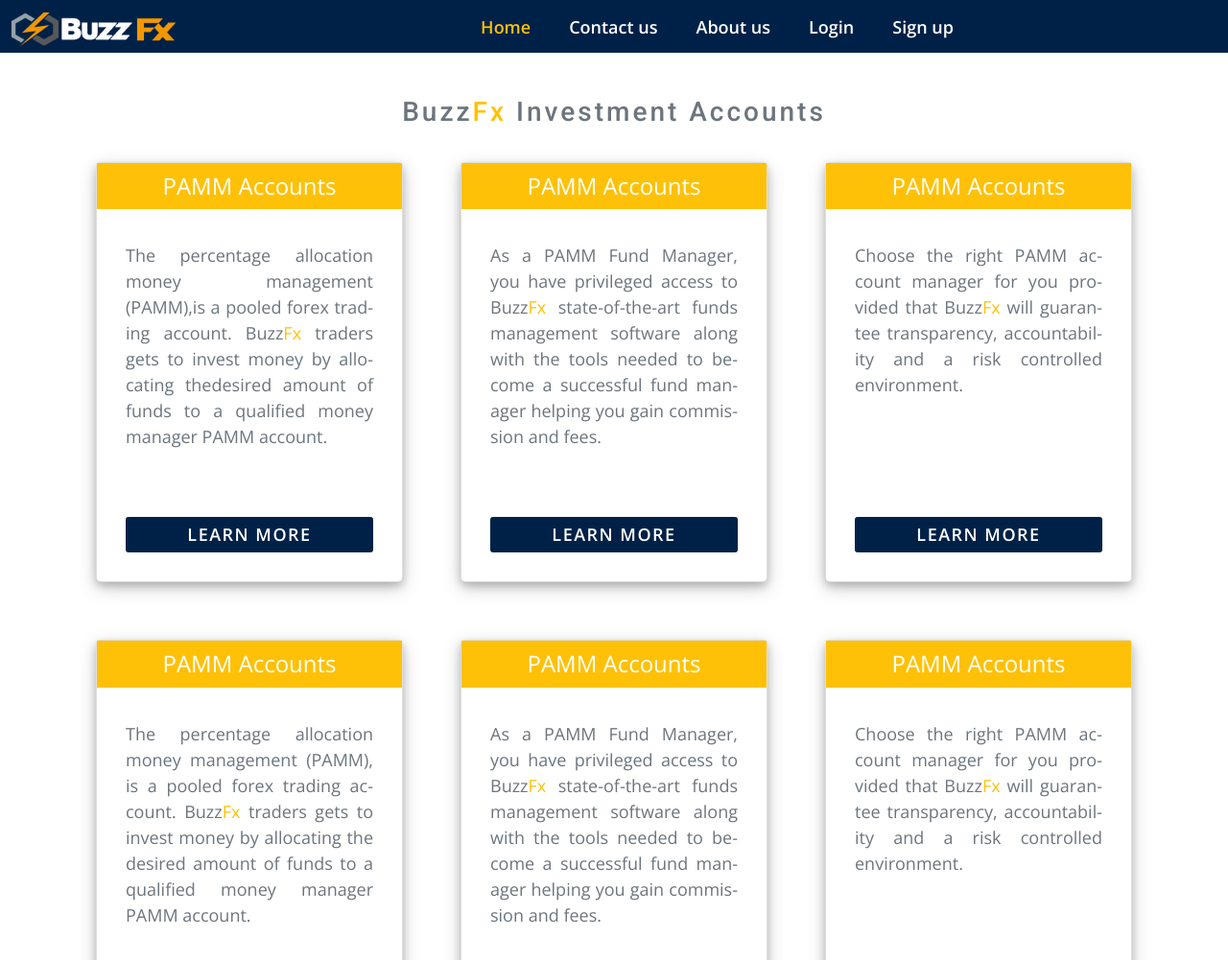
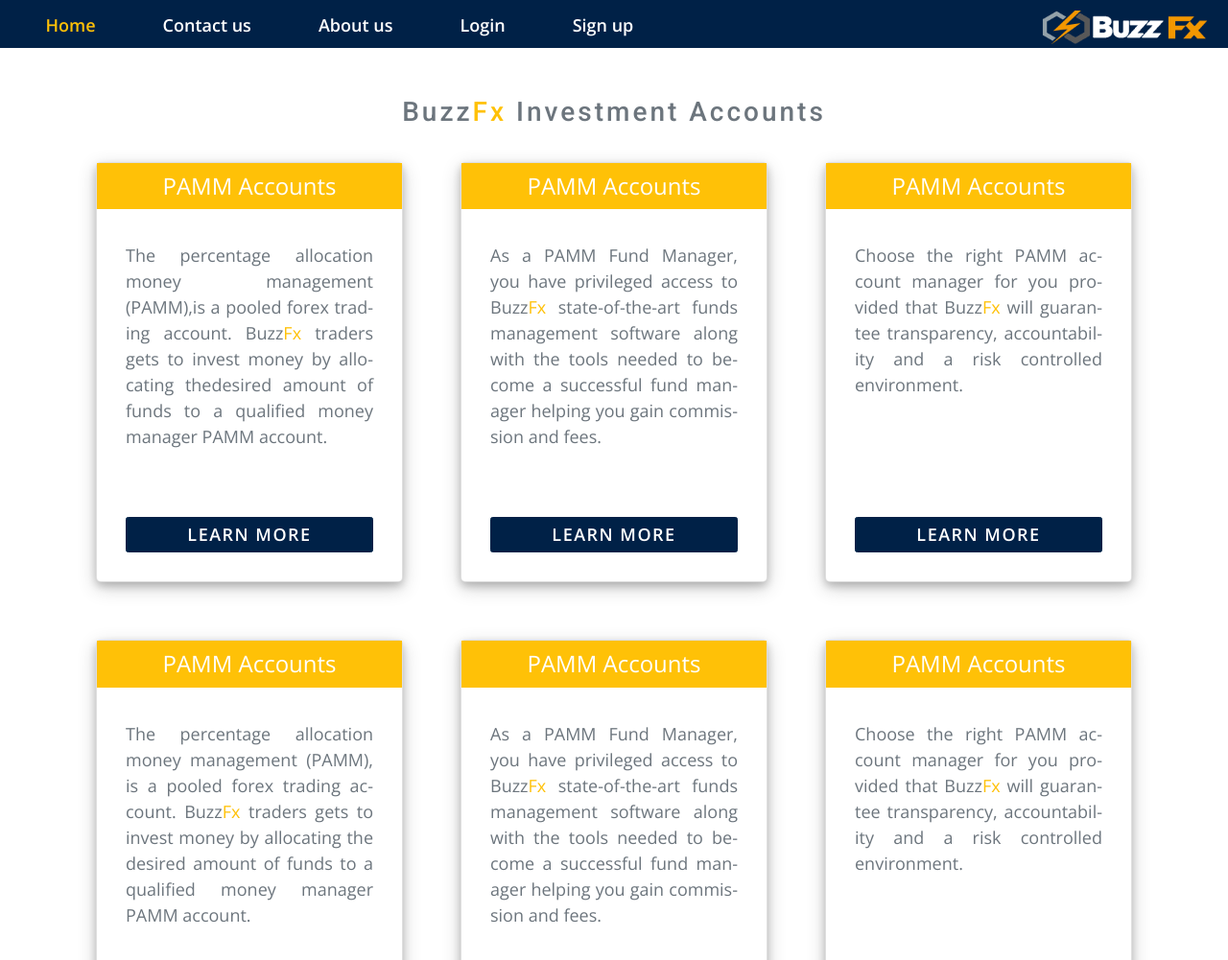
Before and after one commit to aasemshoshari/simple-cards-layout, a plain HTML site: page index.html in a window 1280 px wide. Shown: the top 1001 px of the page at 96% size. Drawn offline with nearby package versions, Linux system fonts and the light colour scheme.

Commit message:
Update index.html

```diff
--- a/index.html
+++ b/index.html
@@ -40,12 +40,7 @@
   </head>
   <body>
     <div class="container-fluid">
-      <nav class="row navbar navbar-expand-md navbar-dark fixed-top p-3">
-        <div class="col-6 col-sm-4 col-md-3 col-lg-2 ml-auto logo">
-          <a class="navbar-brand" href="#"
-            ><img class="img-fluid" src="logo.png"
-          /></a>
-        </div>
+            <nav class="row navbar navbar-expand-md navbar-dark fixed-top">
         <div class="col-6 col-sm-8 col-md-9 col-lg-10">
           <button
             class="navbar-toggler nav-btn"
@@ -57,27 +52,33 @@
           </button>
 
           <div
-            class="collapse navbar-collapse justify-content-center"
+            class="collapse navbar-collapse w-100 p-1"
             id="collapsibleNavbar"
           >
-            <ul class="navbar-nav w-100 d-flex justify-content-center">
-              <li class="nav-item mr-5">
+            <ul class="navbar-nav">
+              <li class="nav-item mr-5 ml-5">
                 <a class="nav-link text-warning link" href="#">Home</a>
               </li>
-              <li class="nav-item mr-5">
+              <li class="nav-item mr-5 ml-5">
                 <a class="nav-link text-white link" href="#">Contact us</a>
               </li>
-              <li class="nav-item mr-5">
+              <li class="nav-item mr-5 ml-5">
                 <a class="nav-link text-white link" href="#">About us</a>
               </li>
-              <li class="nav-item mr-5">
+              <li class="nav-item mr-5 ml-5">
                 <a class="nav-link text-white link" href="#">Login</a>
               </li>
-              <li class="nav-item signup">
+              <li class="nav-item mr-5 ml-5">
                 <a class="nav-link text-white link" href="#">Sign up</a>
               </li>
             </ul>
           </div>
+        </div>
+
+        <div class="col-6 col-sm-4 col-md-3 col-lg-2 ml-auto logo">
+          <a class="navbar-brand" href="#"
+            ><img class="img-fluid" src="logo.png"
+          /></a>
         </div>
       </nav>
       <div class="text-center h1">
```
